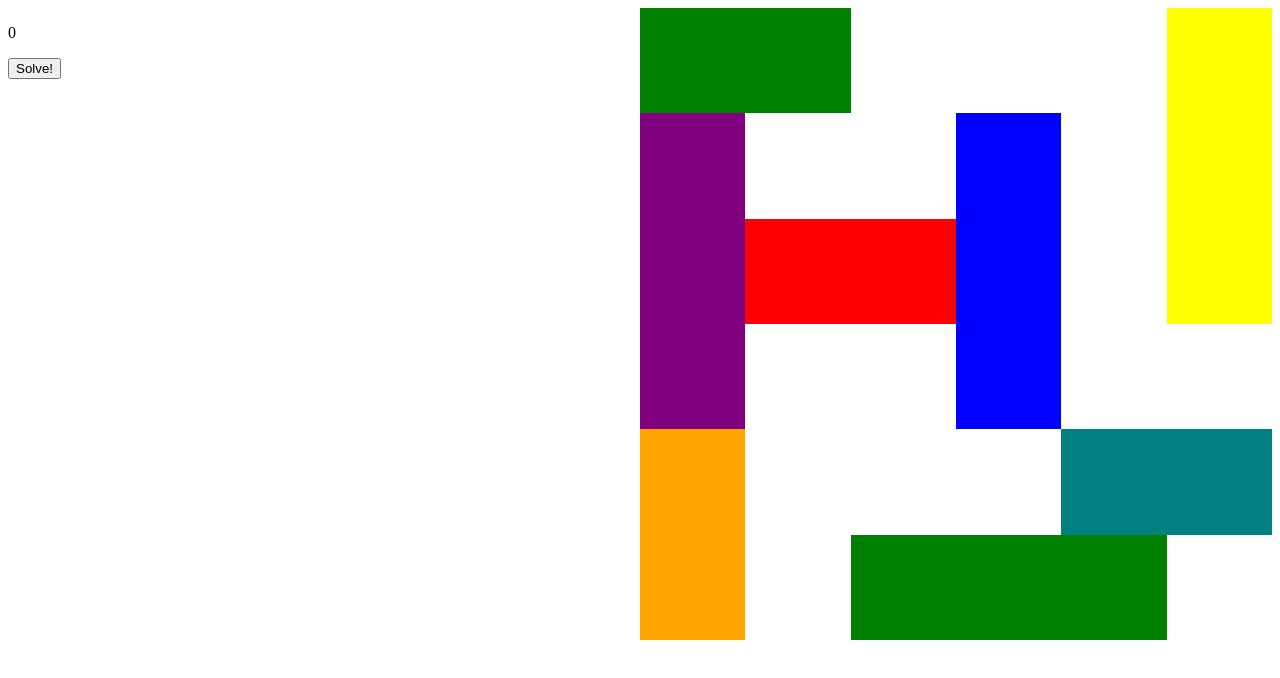
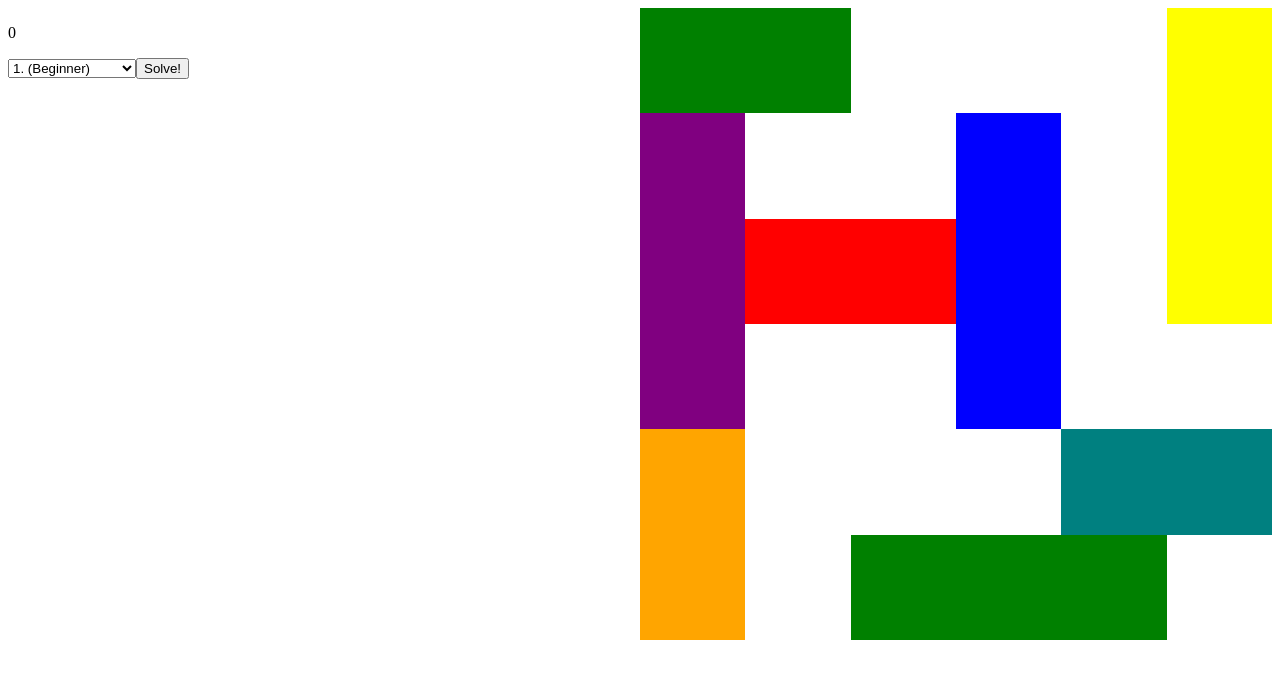
Before and after one commit to DannyGJdeJong/rush-hour, a Gatsby site: page / in a window 1280 px wide. Built offline with nearby package versions, Linux system fonts and the light colour scheme; Gatsby itself is replaced by a stand-in of ours.

Commit message:
Added hard coded puzzles and a better way to handle them

```diff
--- a/src/components/GameContainer/GameContainer.tsx
+++ b/src/components/GameContainer/GameContainer.tsx
@@ -1,8 +1,8 @@
-import React, { FunctionComponent, useEffect, useState } from 'react';
+import React, { FunctionComponent, useState } from 'react';
 import styled from 'styled-components';
 
 import GameBoard from '../GameBoard';
-import { Orientation } from '../../utils/Types';
+import { Puzzle, HardCodedPuzzles } from '../../utils/Puzzles';
 
 const StyledDiv = styled.div`
   display: grid;
@@ -44,28 +44,35 @@ const SettingsDiv = styled.div`
 const GameContainer: FunctionComponent = () => {
   const [moveCount, setMoveCount] = useState<number>(0);
   const [handleSolveButtonClick, setHandleSolveButtonClick] = useState<() => void>();
+  const [selectedPuzzle, setSelectedPuzzle] = useState<Puzzle>(HardCodedPuzzles[0]);
+
+  const onSelectChange = (event: React.ChangeEvent<HTMLSelectElement>) => {
+    setSelectedPuzzle(HardCodedPuzzles.find(({ name }) => name === event.target.value));
+    setMoveCount(0);
+  }
 
   return (
     <StyledDiv>
       <SettingsDiv>
         <p> { moveCount } </p>
+        <select onChange={ onSelectChange } value={ selectedPuzzle.name }>
+          {
+            HardCodedPuzzles.map(({ name }) =>
+              <option value={ name }>{ name }</option>
+            )
+          }
+        </select>
         <button onClick={ handleSolveButtonClick }>
           Solve!
         </button>
       </SettingsDiv>
-      <StyledGameBoard width={6}
-               height={6}
-               initialVehicles={[{ id: '0,0', coordinates: { x: 0, y: 0 }, orientation: Orientation.Horizontal, length: 2, color: 'green'  },
-                                 { id: '0,1', coordinates: { x: 0, y: 1 }, orientation: Orientation.Vertical  , length: 3, color: 'purple' },
-                                 { id: '0,4', coordinates: { x: 0, y: 4 }, orientation: Orientation.Vertical  , length: 2, color: 'orange' },
-                                 { id: '1,2', coordinates: { x: 1, y: 2 }, orientation: Orientation.Horizontal, length: 2, color: 'red'    },
-                                 { id: '5,0', coordinates: { x: 5, y: 0 }, orientation: Orientation.Vertical  , length: 3, color: 'yellow' },
-                                 { id: '4,4', coordinates: { x: 4, y: 4 }, orientation: Orientation.Horizontal, length: 2, color: 'teal'   },
-                                 { id: '2,5', coordinates: { x: 2, y: 5 }, orientation: Orientation.Horizontal, length: 3, color: 'green'  },
-                                 { id: '3,1', coordinates: { x: 3, y: 1 }, orientation: Orientation.Vertical  , length: 3, color: 'blue'   }
-                              ]}
-               setMoveCount={ setMoveCount }
-               setSolveClickHandler={ setHandleSolveButtonClick }/>
+      <StyledGameBoard
+        key={ selectedPuzzle.name } // Force re-mount on selectedPuzzle change
+        width={ selectedPuzzle.width }
+        height={ selectedPuzzle.height }
+        initialVehicles={ selectedPuzzle.vehicles }
+        setMoveCount={ setMoveCount }
+        setSolveClickHandler={ setHandleSolveButtonClick }/>
     </StyledDiv>
 
   );
--- /dev/null
+++ b/src/utils/Puzzles/Puzzles.ts
@@ -0,0 +1,67 @@
+import { Orientation, VehicleData } from "../Types";
+
+export type Puzzle = {
+  name: string
+  width: number
+  height: number
+  vehicles: VehicleData[]
+}
+
+export const HardCodedPuzzles: Puzzle[] = [
+  {
+    name: '1. (Beginner)',
+    width: 6,
+    height: 6,
+    vehicles: [
+      { id: '0,0', coordinates: { x: 0, y: 0 }, orientation: Orientation.Horizontal, length: 2, color: 'green'  },
+      { id: '0,1', coordinates: { x: 0, y: 1 }, orientation: Orientation.Vertical  , length: 3, color: 'purple' },
+      { id: '0,4', coordinates: { x: 0, y: 4 }, orientation: Orientation.Vertical  , length: 2, color: 'orange' },
+      { id: '1,2', coordinates: { x: 1, y: 2 }, orientation: Orientation.Horizontal, length: 2, color: 'red'    },
+      { id: '5,0', coordinates: { x: 5, y: 0 }, orientation: Orientation.Vertical  , length: 3, color: 'yellow' },
+      { id: '4,4', coordinates: { x: 4, y: 4 }, orientation: Orientation.Horizontal, length: 2, color: 'teal'   },
+      { id: '2,5', coordinates: { x: 2, y: 5 }, orientation: Orientation.Horizontal, length: 3, color: 'green'  },
+      { id: '3,1', coordinates: { x: 3, y: 1 }, orientation: Orientation.Vertical  , length: 3, color: 'blue'   }
+    ]
+  },
+  {
+    name: '15. (Intermediate)',
+    width: 6,
+    height: 6,
+    vehicles: [
+      { id: '1,0', coordinates: { x: 1, y: 0 }, orientation: Orientation.Horizontal, length: 2, color: 'green'  },
+      { id: '3,0', coordinates: { x: 3, y: 0 }, orientation: Orientation.Horizontal, length: 2, color: 'orange' },
+      { id: '0,1', coordinates: { x: 0, y: 1 }, orientation: Orientation.Horizontal, length: 2, color: 'teal'   },
+      { id: '2,1', coordinates: { x: 2, y: 1 }, orientation: Orientation.Horizontal, length: 2, color: 'pink'   },
+      { id: '4,1', coordinates: { x: 4, y: 1 }, orientation: Orientation.Vertical  , length: 3, color: 'yellow' },
+      { id: '5,1', coordinates: { x: 5, y: 1 }, orientation: Orientation.Vertical  , length: 3, color: 'purple' },
+      { id: '0,2', coordinates: { x: 0, y: 2 }, orientation: Orientation.Vertical  , length: 3, color: 'blue'   },
+      { id: '1,2', coordinates: { x: 1, y: 2 }, orientation: Orientation.Vertical  , length: 3, color: 'green'  },
+      { id: '2,2', coordinates: { x: 2, y: 2 }, orientation: Orientation.Horizontal, length: 2, color: 'red'    },
+      { id: '2,3', coordinates: { x: 2, y: 3 }, orientation: Orientation.Vertical  , length: 2, color: 'blue'   },
+      { id: '3,3', coordinates: { x: 3, y: 3 }, orientation: Orientation.Vertical  , length: 2, color: 'green'  },
+      { id: '4,4', coordinates: { x: 4, y: 4 }, orientation: Orientation.Horizontal, length: 2, color: 'grey'   },
+      { id: '1,5', coordinates: { x: 1, y: 5 }, orientation: Orientation.Horizontal, length: 2, color: 'brown'  },
+      { id: '3,5', coordinates: { x: 3, y: 5 }, orientation: Orientation.Horizontal, length: 2, color: 'yellow' }
+    ]
+  },
+  {
+    name: '40. (Expert)',
+    width: 6,
+    height: 6,
+    vehicles: [
+      { id: '2,0', coordinates: { x: 2, y: 0 }, orientation: Orientation.Vertical  , length: 2, color: 'pink'   },
+      { id: '3,0', coordinates: { x: 3, y: 0 }, orientation: Orientation.Horizontal, length: 2, color: 'teal'   },
+      { id: '5,0', coordinates: { x: 5, y: 0 }, orientation: Orientation.Vertical  , length: 3, color: 'purple' },
+      { id: '4,1', coordinates: { x: 4, y: 1 }, orientation: Orientation.Vertical  , length: 2, color: 'orange' },
+      { id: '1,2', coordinates: { x: 1, y: 2 }, orientation: Orientation.Horizontal, length: 2, color: 'red'    },
+      { id: '0,3', coordinates: { x: 0, y: 3 }, orientation: Orientation.Vertical  , length: 3, color: 'yellow' },
+      { id: '1,3', coordinates: { x: 1, y: 3 }, orientation: Orientation.Vertical  , length: 2, color: 'blue'   },
+      { id: '2,3', coordinates: { x: 2, y: 3 }, orientation: Orientation.Vertical  , length: 2, color: 'green'  },
+      { id: '3,3', coordinates: { x: 3, y: 3 }, orientation: Orientation.Horizontal, length: 3, color: 'blue'   },
+      { id: '3,4', coordinates: { x: 3, y: 4 }, orientation: Orientation.Vertical  , length: 2, color: 'purple' },
+      { id: '4,4', coordinates: { x: 4, y: 4 }, orientation: Orientation.Horizontal, length: 2, color: 'black'  },
+      { id: '1,5', coordinates: { x: 1, y: 5 }, orientation: Orientation.Horizontal, length: 2, color: 'brown'  },
+      { id: '4,5', coordinates: { x: 4, y: 5 }, orientation: Orientation.Horizontal, length: 2, color: 'yellow' }
+    ]
+  }
+];
--- /dev/null
+++ b/src/utils/Puzzles/index.ts
@@ -0,0 +1 @@
+export * from './Puzzles'
```
